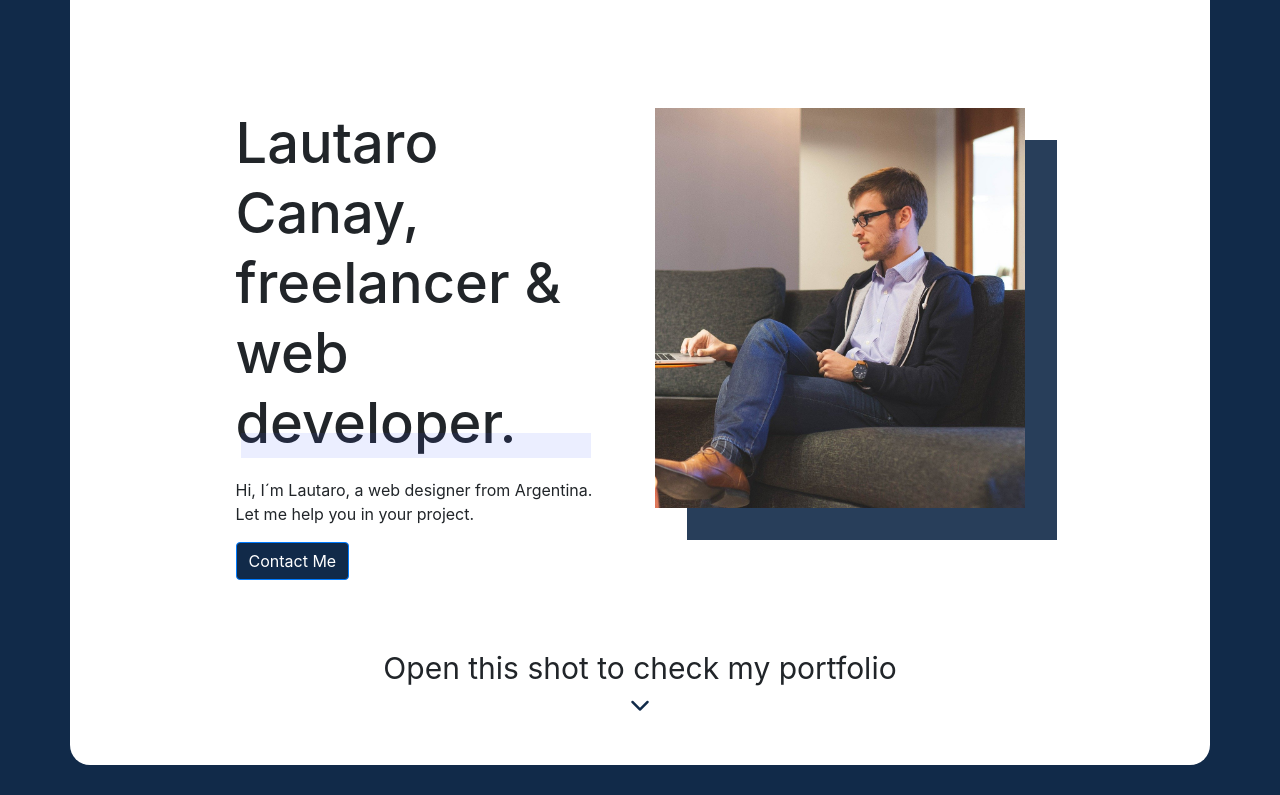
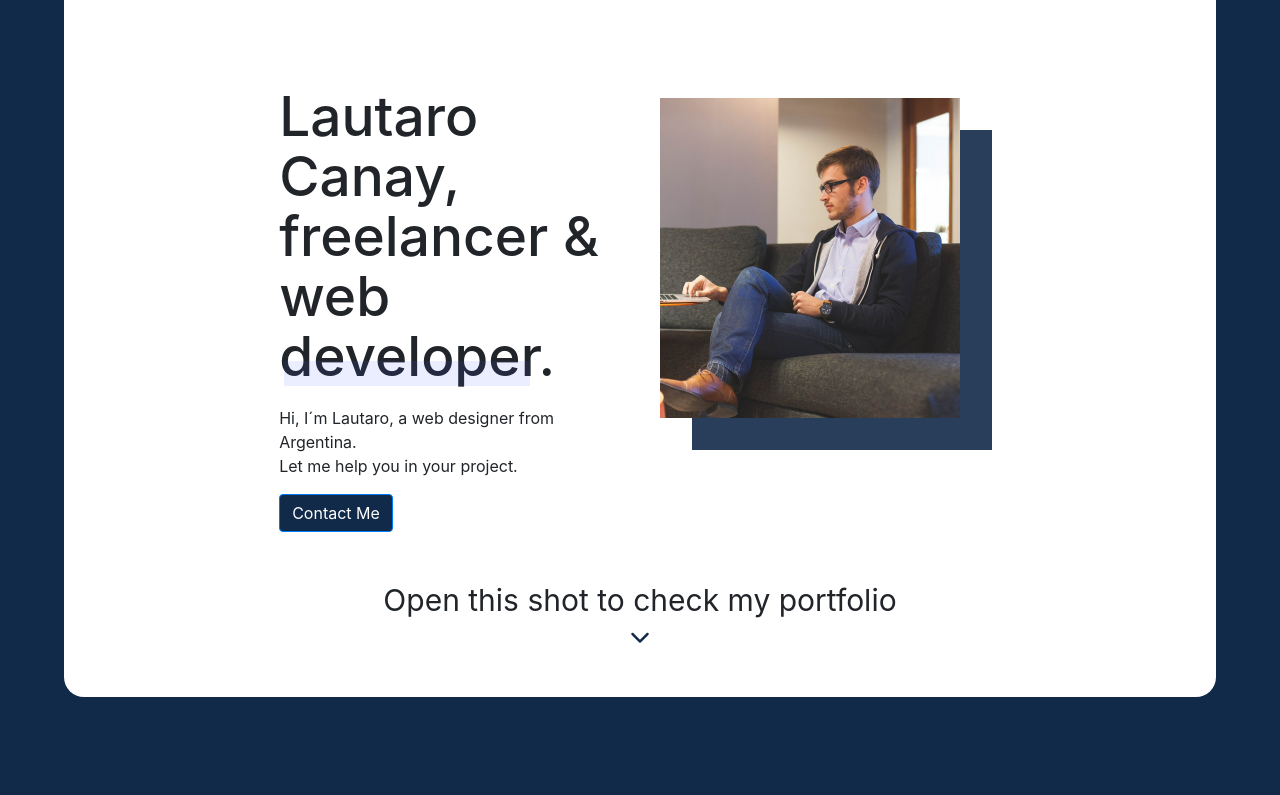
Before and after one commit to LautaroCanay/Desafio-Dev-Rock, a plain HTML site: page index.html in a window 1280 px wide. Shown: the part 128-923 px from the top of the page. After the commit the page ends 855 px from the top, so only its background shows below. Drawn offline with nearby package versions, Linux system fonts and the light colour scheme.

Commit message:
Add files via upload

```diff
--- a/css/style.css
+++ b/css/style.css
@@ -6,6 +6,7 @@ main{
 	background: #fff;
 	margin: 30px auto;
 	border-radius: 20px;
+	width: 90%;
 }
 
 header{
@@ -86,11 +87,11 @@ i{
 }
 
 h1{
-	font-weight: 900px;
-	font-size: 56px;
-	line-height: 70px;
+	font-weight: 100px;
+	font-size: 55px;
+	line-height: 60px;
 	margin-bottom: 20px;
-	margin-top: 20px;
+	margin-top: 18px;
 	position: relative;
 }
 
@@ -103,7 +104,7 @@ h1:after{
 	right: 0px;
 	background: #3d5afe;
 	opacity: 0.1;
-	width: 90%;
+	width: 70%;
 }
 
 .btn-primary{
@@ -121,8 +122,8 @@ h1:after{
 }
 
 img{
-	height: 400px;
-	width: 370px;
+	height: 320px;
+	width: 300px;
 	object-fit: cover;
 }
 
@@ -131,21 +132,24 @@ img{
 }
 
 #about_me{
-	margin: 20px auto;
-
+	width: 90%;
 }
 
 #info{
 	display: flex;
-	justify-content: center;
+	justify-content: space-around;
 	margin-top: 5px;
+	width: 100%;
+	padding left: 5px;
+	padding-right: 5px;
 }
 
 #foto{
-	margin: 20px auto;
+	margin-top: 10px;
 	object-fit: cover;
 	padding-top: 20px;
 	padding-bottom: 30px;
+	width: 90%;
 }
 
 #portfolio{
--- a/index.html
+++ b/index.html
@@ -15,7 +15,7 @@
 </head>
 <body>
 
-	<main class="container">
+	<main class="">
 
 		<header class="container">
 			<ul class="iconos">
```
